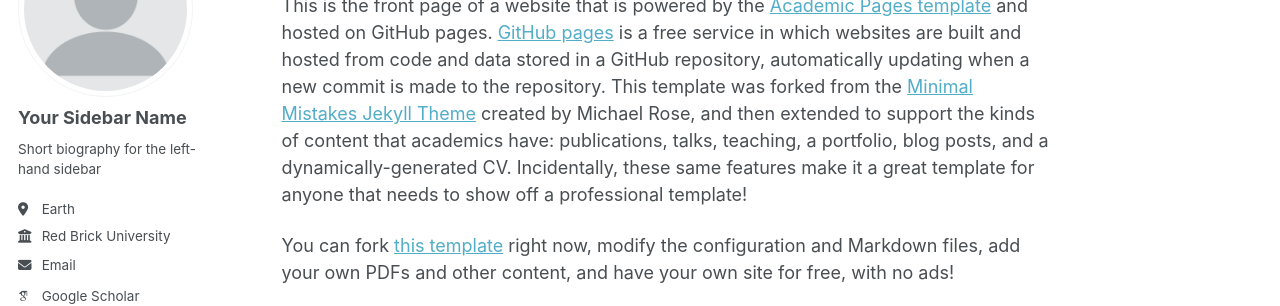
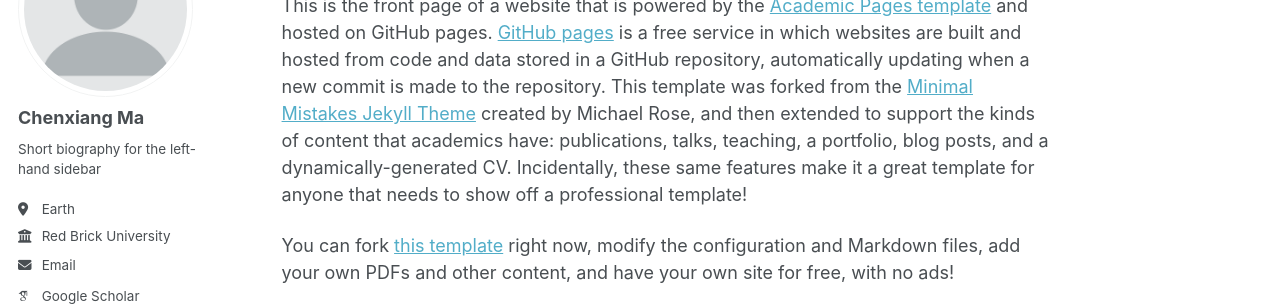
Before and after one commit to MAX201123/chenxiangma.github.io, a Jekyll site: the page built from _pages/about.md, in a window 1280 px wide. Shown: the part 179-485 px from the top of the page. Built offline with Jekyll 4.4.1, drawn with Linux system fonts in a browser that asks for light colours; some web fonts are replaced; a script bundle is joined from its source files by our own code; library files that are not in the unit come from our copies.

Commit message:
Update _config.yml

```diff
--- a/_config.yml
+++ b/_config.yml
@@ -24,7 +24,7 @@ repository               : "academicpages/academicpages.github.io"
 author:
   # Biographic information
   avatar           : "profile.png"
-  name             : "Your Sidebar Name"
+  name             : "Chenxiang Ma"
   pronouns         : # example: "she/her"
   bio              : "Short biography for the left-hand sidebar"
   location         : "Earth"
```
